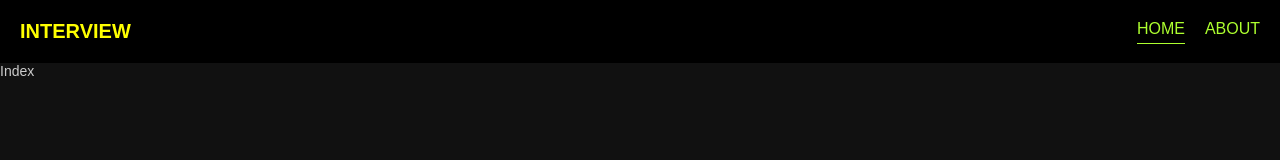
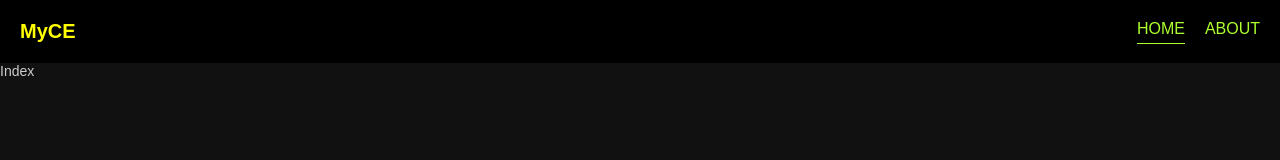
Before and after one commit to gharel/interview, a Next.js app: page / in a window 1280 px wide. Shown: the top 160 px of the page. Built offline with nearby package versions, Linux system fonts and the light colour scheme.

Commit message:
feat(app): change app by MyCE

```diff
--- a/src/components/Layout.tsx
+++ b/src/components/Layout.tsx
@@ -33,14 +33,14 @@ const Layout = (props) => {
 	return (
 		<Page>
 			<Head>
-				<title>Interview</title>
+				<title>MyCE</title>
 				<meta
 					name="viewport"
 					content="initial-scale=1.0, width=device-width"
 				/>
 				<meta
 					name="description"
-					content="A PWA to provide questions and quiz to esaly interviewing people"
+					content="A PWA to provide offers for CE"
 				/>
 			</Head>
 			<Reset />
--- a/src/components/Logo.tsx
+++ b/src/components/Logo.tsx
@@ -9,11 +9,10 @@ const Logo = styled.a`
 	font-weight: 700;
 	color: ${THEME.colors.primary};
 	text-decoration: none;
-	text-transform: uppercase;
 	transition: color ${THEME.transition.duration};
 	&:hover {
 		color: ${THEME.colors.secondary};
 	}
 `;
 
-export default () => <Logo href="/">Interview</Logo>;
+export default () => <Logo href="/">MyCE</Logo>;
--- /dev/null
+++ b/src/pages/404.tsx
@@ -0,0 +1,5 @@
+import React from "react";
+
+export default function Custom404() {
+	return <h1>404 - Page Not Found</h1>;
+}
--- a/src/pages/about.tsx
+++ b/src/pages/about.tsx
@@ -6,7 +6,7 @@ export default function About() {
 	return (
 		<Layout>
 			<Head>
-				<title>About | Interview</title>
+				<title>About | MyCE</title>
 			</Head>
 			<main>About</main>
 		</Layout>
```
Also changed, not shown: package.json (+5 -5 lines), 2 other files (tests, documents, lock files or other folders).
